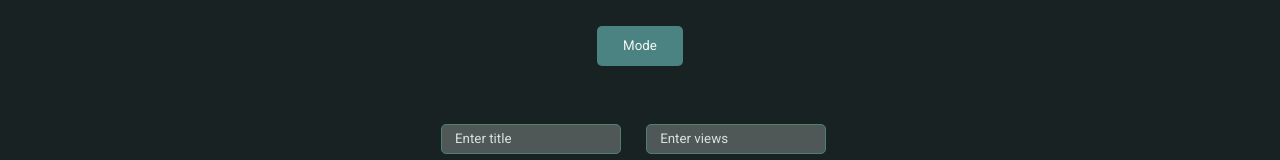
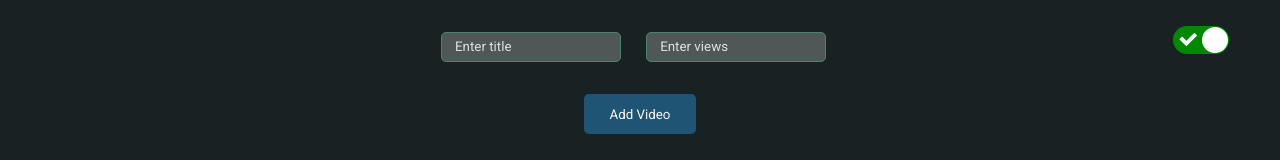
Before and after one commit to durgeshmehar/Youtube-CRUD-Project, a React (Vite) app: page / in a window 1280 px wide. Shown: the top 160 px of the page. Built offline with nearby package versions, Linux system fonts and the light colour scheme.

Commit message:
React Dark mode implemented

```diff
--- a/package.json
+++ b/package.json
@@ -11,7 +11,8 @@
   },
   "dependencies": {
     "react": "^18.2.0",
-    "react-dom": "^18.2.0"
+    "react-dom": "^18.2.0",
+    "react-switch": "^7.0.0"
   },
   "devDependencies": {
     "@types/react": "^18.0.28",
--- a/src/App.css
+++ b/src/App.css
@@ -17,3 +17,8 @@
 .app-body > button.dark{
   background-color: #4b8383;
 }
+.switch {
+  margin-top:2vw;
+  position: absolute;
+  right:4vw;
+}
--- a/src/App.jsx
+++ b/src/App.jsx
@@ -5,6 +5,7 @@ import Videomap from "./component/Videomap"
 import React from 'react'
 import { useState,useReducer ,useContext} from 'react';
 import ReactDOM from 'react-dom/client'
+import Switch from 'react-switch';
 import ThemeContext from "./context/ThemeContext";
 
 function App() {
@@ -38,7 +39,11 @@ function App() {
     <React.StrictMode>
     <ThemeContext.Provider value={mode}>
     <div className={`app-body ${mode}`} >
-      <button className={`${theme}`} onClick={()=>setmode( mode==='dark'?'light':'dark')}>Mode</button>
+      {/* {<button className={`${theme}`} onClick={()=>setmode( mode==='dark'?'light':'dark')}>Mode</button> } */}
+     <div className="switch">
+     <Switch className={`${theme}`} checked={mode==="dark"} onChange={()=>setmode( mode==='dark'?'light':'dark')} />
+     </div>
+
       <Inputvideo  dispatch={dispatch} editableVideo={editableVideo}  />
       <Videomap info={info} dispatch={dispatch} editVideo={editVideo} />
     </div>
```
Also changed, not shown: 1 other file (tests, documents, lock files or other folders).
